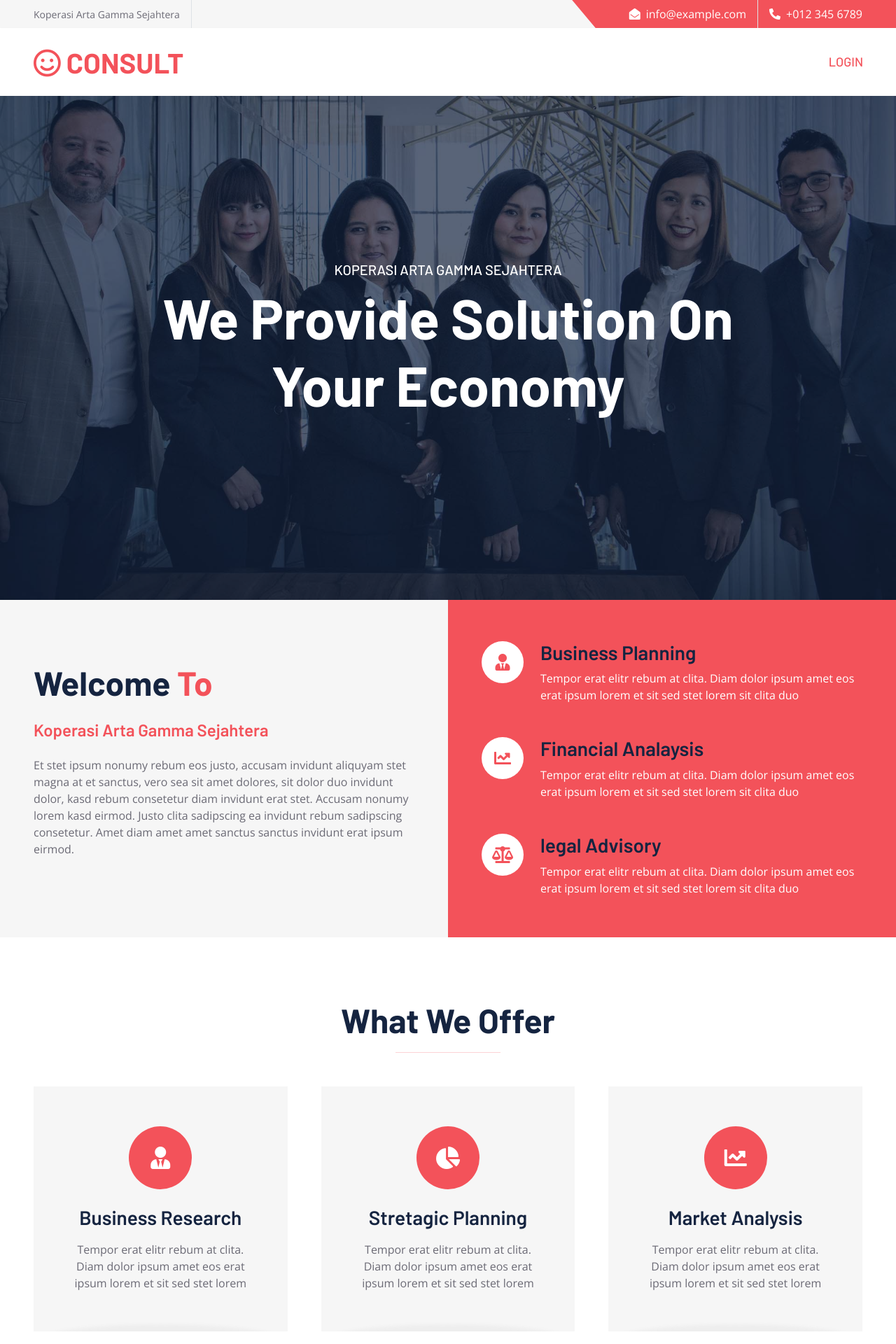
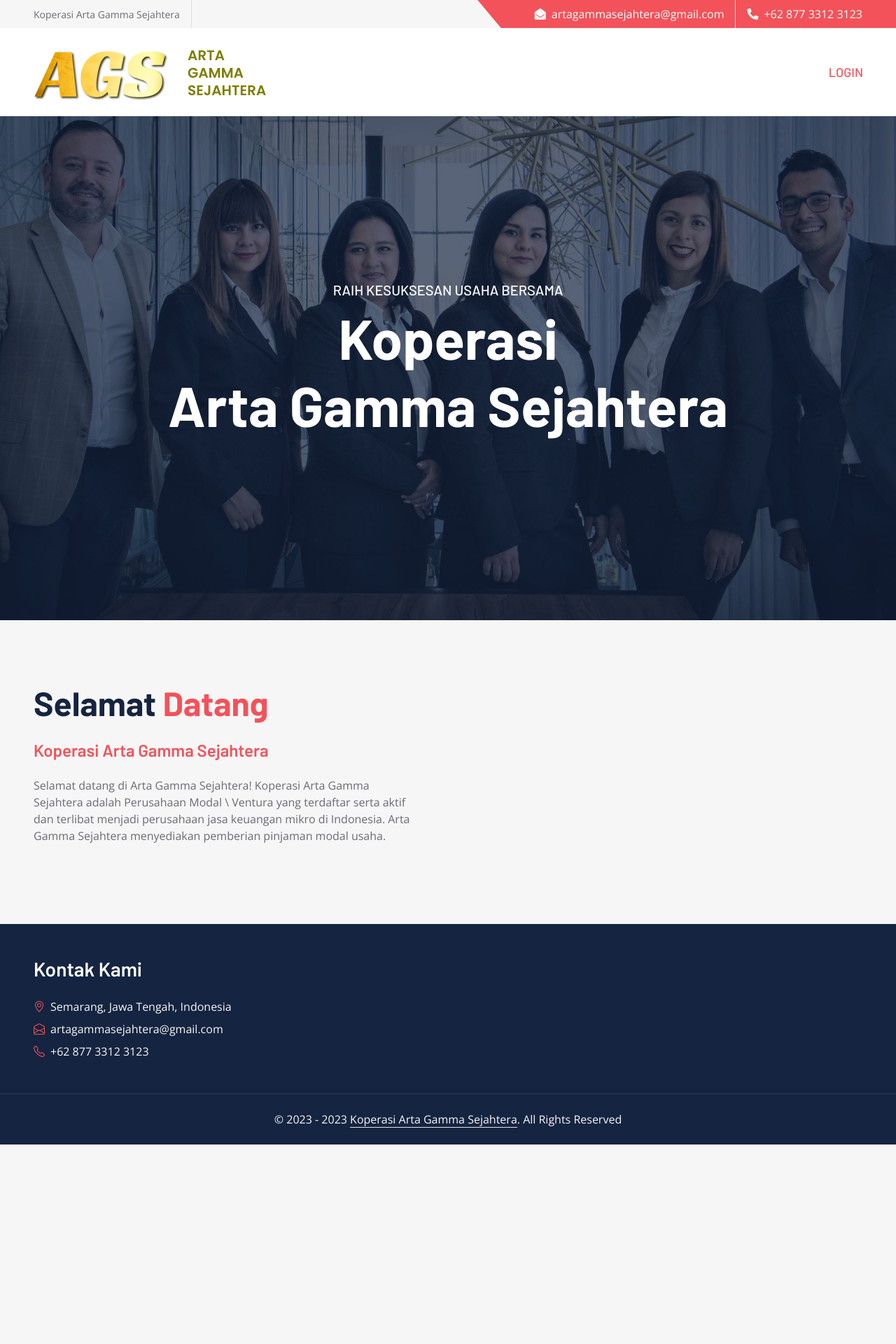
Before and after one commit to rezalmp7/30082023_si_simpan_pinjam, a PHP site: the page made by application/views/home.php in a window 1280 px wide. Shown: the top 1920 px of the page at 70% size. After the commit the page ends 1635 px from the top, so only its background shows below. Run offline with PHP 8.4, Linux system fonts and the light colour scheme; the template is opened without the code that fills it, so the values that code supplies are empty; some libraries are stand-ins or nearby versions.

Commit message:
change tampilan home

```diff
--- a/application/views/home.php
+++ b/application/views/home.php
@@ -42,10 +42,10 @@
             <div class="col-md-6 text-center text-lg-end">
                 <div class="position-relative d-inline-flex align-items-center bg-primary text-white top-shape px-5">
                     <div class="me-3 pe-3 border-end py-2">
-                        <p class="m-0"><i class="fa fa-envelope-open me-2"></i>info@example.com</p>
+                        <p class="m-0"><i class="fa fa-envelope-open me-2"></i>artagammasejahtera@gmail.com</p>
                     </div>
                     <div class="py-2">
-                        <p class="m-0"><i class="fa fa-phone-alt me-2"></i>+012 345 6789</p>
+                        <p class="m-0"><i class="fa fa-phone-alt me-2"></i>+62 877 3312 3123</p>
                     </div>
                 </div>
             </div>
@@ -57,7 +57,7 @@
     <!-- Navbar Start -->
     <nav class="navbar navbar-expand-lg bg-white navbar-light shadow-sm px-5 py-3 py-lg-0">
         <a href="<?php echo base_url(); ?>" class="navbar-brand p-0">
-            <h1 class="m-0 text-uppercase text-primary"><i class="far fa-smile text-primary me-2"></i>consult</h1>
+            <img src="<?php echo base_url(); ?>assets/assets/images/logo_1.png" class="navbar-brand-img h-100" alt="main_logo">
         </a>
         <button class="navbar-toggler" type="button" data-bs-toggle="collapse" data-bs-target="#navbarCollapse">
             <span class="navbar-toggler-icon"></span>
@@ -79,8 +79,8 @@
                     <img class="w-100" src="<?php echo base_url(); ?>assets/client/img/carousel-1.jpg" alt="Image">
                     <div class="carousel-caption d-flex flex-column align-items-center justify-content-center">
                         <div class="p-3" style="max-width: 900px;">
-                            <h5 class="text-white text-uppercase">Koperasi Arta Gamma Sejahtera</h5>
-                            <h1 class="display-1 text-white mb-md-4">We Provide Solution On Your Economy</h1>
+                            <h5 class="text-white text-uppercase">Raih Kesuksesan Usaha Bersama</h5>
+                            <h1 class="display-1 text-white mb-md-4">Koperasi<br>Arta Gamma Sejahtera</h1>
                         </div>
                     </div>
                 </div>
@@ -94,18 +94,23 @@
     <div class="container-fluid bg-secondary p-0">
         <div class="row g-0">
             <div class="col-lg-6 py-6 px-5">
-                <h1 class="display-5 mb-4">Welcome <span class="text-primary">To </span></h1>
+                <h1 class="display-5 mb-4">Selamat <span class="text-primary">Datang </span></h1>
                 <h4 class="text-primary mb-4">Koperasi Arta Gamma Sejahtera</h4>
-                <p class="mb-4">Et stet ipsum nonumy rebum eos justo, accusam invidunt aliquyam stet magna at et sanctus, vero sea sit amet dolores, sit dolor duo invidunt dolor, kasd rebum consetetur diam invidunt erat stet. Accusam nonumy lorem kasd eirmod. Justo clita sadipscing ea invidunt rebum sadipscing consetetur. Amet diam amet amet sanctus sanctus invidunt erat ipsum eirmod.</p>
+                <p class="mb-4">
+                    Selamat datang di Arta Gamma Sejahtera! Koperasi Arta Gamma Sejahtera adalah Perusahaan Modal \
+                    Ventura yang terdaftar serta aktif dan terlibat menjadi perusahaan jasa
+                    keuangan mikro di Indonesia. Arta Gamma Sejahtera menyediakan
+                    pemberian pinjaman modal usaha.
+                </p>
             </div>
-            <div class="col-lg-6">
+            <!-- <div class="col-lg-6">
                 <div class="h-100 d-flex flex-column justify-content-center bg-primary p-5">
                     <div class="d-flex text-white mb-5">
                         <div class="d-flex flex-shrink-0 align-items-center justify-content-center bg-white text-primary rounded-circle mx-auto mb-4" style="width: 60px; height: 60px;">
                             <i class="fa fa-user-tie fs-4"></i>
                         </div>
                         <div class="ps-4">
-                            <h3>Business Planning</h3>
+                            <h3>Individual Lending - Bina Usaha</h3>
                             <p class="mb-0">Tempor erat elitr rebum at clita. Diam dolor ipsum amet eos erat ipsum lorem et sit sed stet lorem sit clita duo</p>
                         </div>
                     </div>
@@ -128,14 +133,14 @@
                         </div>
                     </div>
                 </div>
-            </div>
+            </div> -->
         </div>
     </div>
     <!-- About End -->
 
 
     <!-- Services Start -->
-    <div class="container-fluid pt-6 px-5">
+    <!-- <div class="container-fluid pt-6 px-5">
         <div class="text-center mx-auto mb-5" style="max-width: 600px;">
             <h1 class="display-5 mb-0">What We Offer</h1>
             <hr class="w-25 mx-auto bg-primary">
@@ -196,12 +201,12 @@
                 </div>
             </div>
         </div>
-    </div>
+    </div> -->
     <!-- Services End -->
 
 
     <!-- Features Start -->
-    <div class="container-fluid py-6 px-5">
+    <!-- <div class="container-fluid py-6 px-5">
         <div class="text-center mx-auto mb-5" style="max-width: 600px;">
             <h1 class="display-5 mb-0">Why Choose Us!!!</h1>
             <hr class="w-25 mx-auto bg-primary">
@@ -267,19 +272,19 @@
                 </div>
             </div>
         </div>
-    </div>
+    </div> -->
     <!-- Features Start -->
 
 
     <div class="container-fluid bg-dark text-secondary p-5">
         <div class="row g-5">
             <div class="col-md-6">
-                <h3 class="text-white mb-4">Get In Touch</h3>
-                <p class="mb-2"><i class="bi bi-geo-alt text-primary me-2"></i>123 Street, New York, USA</p>
-                <p class="mb-2"><i class="bi bi-envelope-open text-primary me-2"></i>info@example.com</p>
-                <p class="mb-0"><i class="bi bi-telephone text-primary me-2"></i>+012 345 67890</p>
+                <h3 class="text-white mb-4">Kontak Kami</h3>
+                <p class="mb-2"><i class="bi bi-geo-alt text-primary me-2"></i>Semarang, Jawa Tengah, Indonesia</p>
+                <p class="mb-2"><i class="bi bi-envelope-open text-primary me-2"></i>artagammasejahtera@gmail.com</p>
+                <p class="mb-0"><i class="bi bi-telephone text-primary me-2"></i>+62 877 3312 3123</p>
             </div>
-            <div class="col-md-6">
+            <!-- <div class="col-md-6">
                 <h3 class="text-white mb-4">Follow Us</h3>
                 <div class="d-flex">
                     <a class="btn btn-lg btn-primary btn-lg-square rounded-circle me-2" href="#"><i class="fab fa-twitter fw-normal"></i></a>
@@ -287,11 +292,11 @@
                     <a class="btn btn-lg btn-primary btn-lg-square rounded-circle me-2" href="#"><i class="fab fa-linkedin-in fw-normal"></i></a>
                     <a class="btn btn-lg btn-primary btn-lg-square rounded-circle" href="#"><i class="fab fa-instagram fw-normal"></i></a>
                 </div>
-            </div>
+            </div> -->
         </div>
     </div>
     <div class="container-fluid bg-dark text-secondary text-center border-top py-4 px-5" style="border-color: rgba(256, 256, 256, .1) !important;">
-        <p class="m-0">&copy; <a class="text-secondary border-bottom" href="#">Your Site Name</a>. All Rights Reserved. Designed by <a class="text-secondary border-bottom" href="https://htmlcodex.com">HTML Codex</a></p>
+        <p class="m-0">&copy; 2023 - <?php echo date('Y'); ?> <span class="text-secondary border-bottom">Koperasi Arta Gamma Sejahtera</span>. All Rights Reserved</p>
     </div>
     <!-- Footer End -->
 
```
